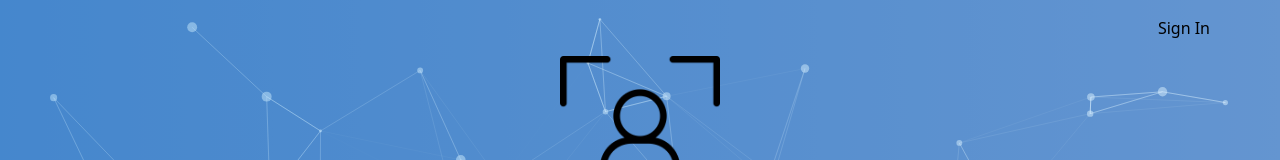
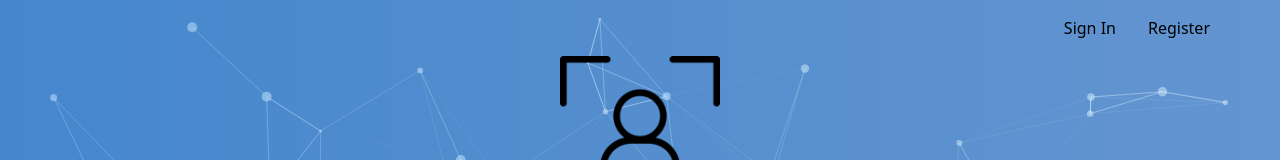
Before and after one commit to a-hr-nikolov/face-detection-app, a React (Vite) app: page / in a window 1280 px wide. Shown: the top 160 px of the page. Built offline with nearby package versions, Linux system fonts and the light colour scheme.

Commit message:
Add a register button next to sign in

```diff
--- a/src/components/Nav.jsx
+++ b/src/components/Nav.jsx
@@ -9,7 +9,7 @@ export function Nav({ isSignedIn, signOut, setRoute }) {
   {
     if (isSignedIn)
       return (
-        <nav className="flex justify-end py-4">
+        <nav className="flex gap-8 justify-end py-4">
           <a href="#" onClick={handleSignOut}>
             Sign Out
           </a>
@@ -17,9 +17,12 @@ export function Nav({ isSignedIn, signOut, setRoute }) {
       );
     else
       return (
-        <nav className="flex justify-end py-4">
+        <nav className="flex gap-8 justify-end py-4">
           <a href="#" onClick={() => setRoute('signin')}>
             Sign In
+          </a>
+          <a href="#" onClick={() => setRoute('register')}>
+            Register
           </a>
         </nav>
       );
```
